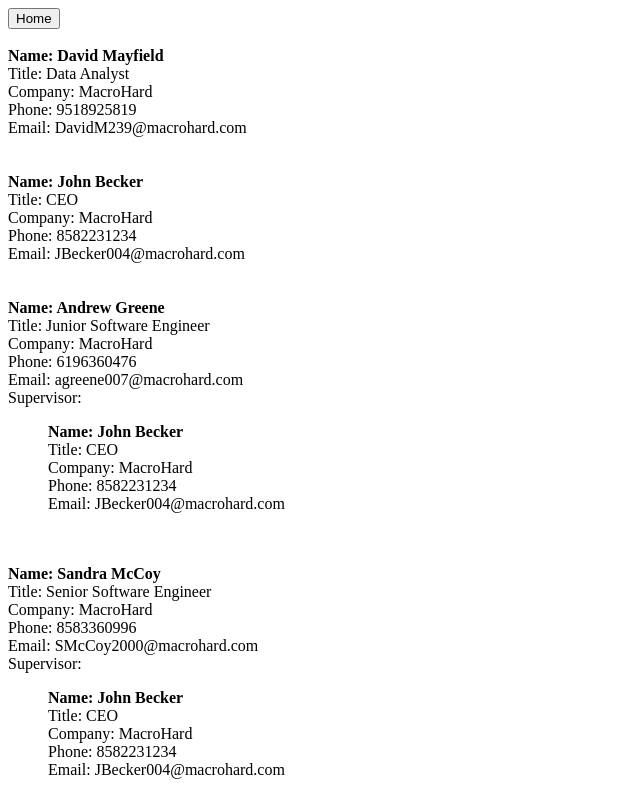
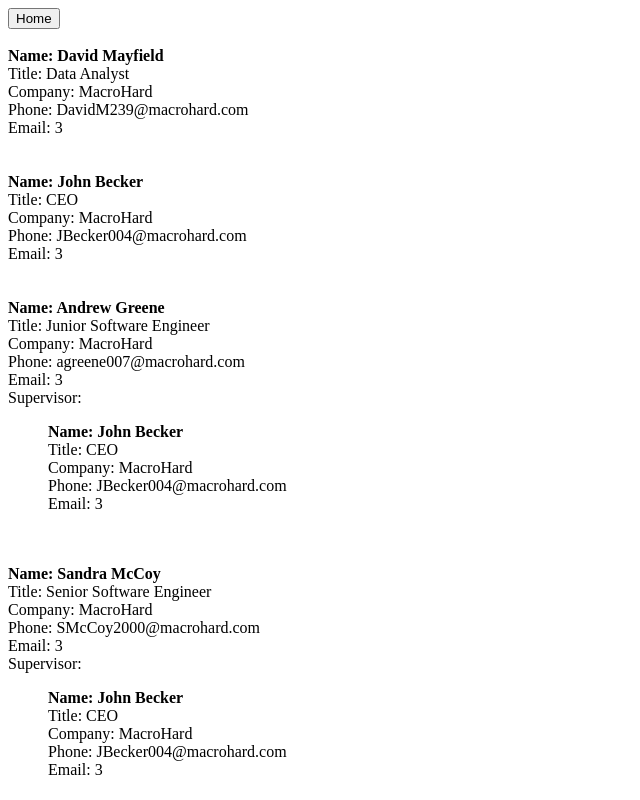
Before and after one commit to gabrielnvian/EmailGenerationPortal, a SvelteKit app: page /list in a window 1280 px wide. Shown: the top 800 px of the page, without its empty margins (0-640 px from the left). Built offline with nearby package versions, Linux system fonts and the light colour scheme.

Commit message:
Add company "field" field

```diff
--- a/src/csv-to-personas.ts
+++ b/src/csv-to-personas.ts
@@ -21,6 +21,7 @@
 			currentLine[2],
 			currentLine[3],
 			currentLine[4],
+			currentLine[5],
 			supervisor
 		);
 
--- a/src/personas.model.ts
+++ b/src/personas.model.ts
@@ -2,14 +2,16 @@
 	public name: string;
 	public jobTitle: string;
 	public company: string;
+	public field: string;
 	public phone: string;
 	public email: string;
 	public supervisor: Persona | null;
 
-	constructor(name: string, jobTitle: string, company: string, phone: string, email: string, supervisor: Persona | null = null) {
+	constructor(name: string, jobTitle: string, company: string, field: string, phone: string, email: string, supervisor: Persona | null = null) {
 		this.name = name;
 		this.jobTitle = jobTitle;
 		this.company = company;
+		this.field = field;
 		this.phone = phone;
 		this.email = email;
 		this.supervisor = supervisor;
```
